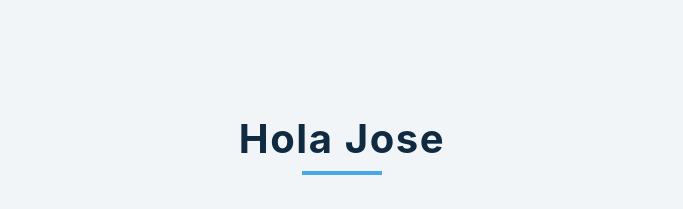
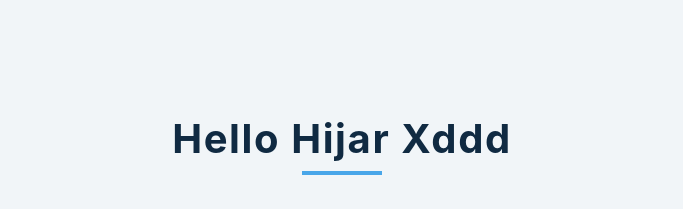
Before and after one commit to JoseDavid1234/reviews, a React (Create React App) app: page / in a window 1280 px wide. Shown: the top 209 px of the page, without its empty margins (298-981 px from the left). Built offline with nearby package versions, Linux system fonts and the light colour scheme; the HTML template or start-up script is replaced by a standard one.

Commit message:
Prueba34

```diff
--- a/src/App.js
+++ b/src/App.js
@@ -5,7 +5,7 @@ function App() {
     <main>
       <section className='container'>
         <div className='title'>
-          <h2>Hola Jose</h2>
+          <h2>Hello Hijar xddd</h2>
           <div className='underline'></div>
         </div>
         <Review />
--- a/src/Review.js
+++ b/src/Review.js
@@ -1,6 +1,7 @@
 import React, { useState } from 'react';
 import people from './data';
 import { FaChevronLeft, FaChevronRight, FaQuoteRight } from 'react-icons/fa';
+
 const Review = () => {
   const [index, setIndex] = useState(0);
   const { name, job, image, text } = people[index];
```
